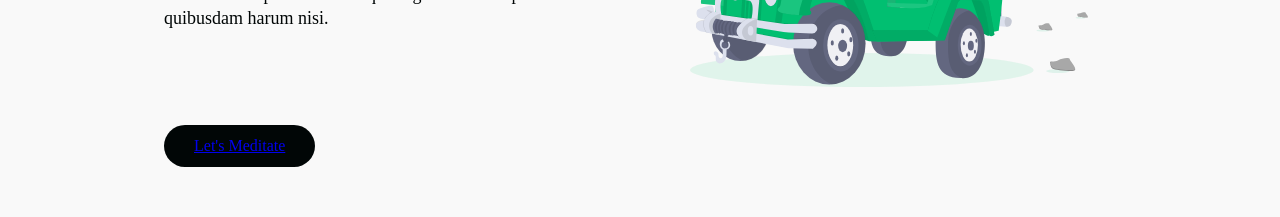
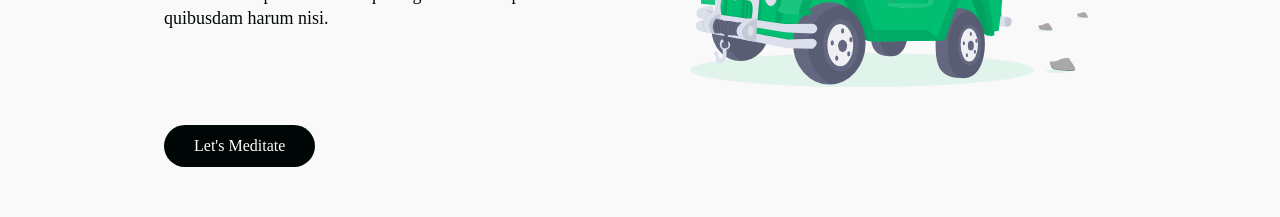
Before and after one commit to sashankneupane7/personal-website-frontend, a React (Create React App) app: page / in a window 1280 px wide. Shown: the part 1180-1397 px from the top of the page. Built offline with nearby package versions, Linux system fonts and the light colour scheme.

Commit message:
added useHistory

```diff
--- a/src/components/BlogFolder/BlogPage/SinglePost.js
+++ b/src/components/BlogFolder/BlogPage/SinglePost.js
@@ -149,7 +149,10 @@ const SinglePost = () => {
 		try {
 			await axios.delete(`${config.serverURL}/api/posts/` + path, {
 				data: { username: user.username },
-			});
+			})
+			console.log("deleted")
+			window.location.reload();
+
 		} catch (err) {}
 	};
 
--- a/src/components/ButtonElement.js
+++ b/src/components/ButtonElement.js
@@ -1,5 +1,5 @@
 import styled from 'styled-components'
-import {Link} from 'react-scroll'
+import {Link} from 'react-router-dom'
 
 export const Button = styled(Link)`
   border-radius: 50px;
@@ -15,6 +15,7 @@ export const Button = styled(Link)`
   align-items: center;
   transition: all 0.2s ease-in-out;
   -webkit-tap-highlight-color: transparent;
+  text-decoration: none;
 
   &:hover {
     transition: all 0.2s ease-in-out;
--- a/src/components/ProjectFolder/ProjectPage/ProjectElements.js
+++ b/src/components/ProjectFolder/ProjectPage/ProjectElements.js
@@ -1,6 +1,5 @@
 import styled from 'styled-components';
 import {Button} from '../../ButtonElement'
-import {Link} from 'react-router-dom'
 
 export const ProjectContainer = styled.div`
   color: white;
@@ -121,7 +120,7 @@ export const ProjectElement = ({id, dark, imgStart, topline, headline, descripti
 							</TextWrapper>
 							<BtnWrap>
 								<Button
-									to="home"
+									to="/projects/meditation"
 									smooth={true}
 									duration={500}
 									spy={true}
@@ -129,7 +128,7 @@ export const ProjectElement = ({id, dark, imgStart, topline, headline, descripti
 									primary={primary ? 1 : 0}
 									dark={dark ? 1 : 0}
 								>
-									<Link to="/projects/meditation">{buttonLabel}</Link>
+									{buttonLabel}
 								</Button>
 							</BtnWrap>
 						</Column1>
--- a/src/components/navbar/Navbar.js
+++ b/src/components/navbar/Navbar.js
@@ -78,7 +78,7 @@ const Navbar = (props) => {
 									<NavBtnLink to="/login">Login</NavBtnLink>
 								</NavBtn>
 								<NavBtn>
-									<NavBtnLink to="/Register">Register</NavBtnLink>
+									<NavBtnLink to="/register">Register</NavBtnLink>
 								</NavBtn>
 							</>
 						)}
--- a/src/pages/register.js
+++ b/src/pages/register.js
@@ -1,7 +1,7 @@
 import React, { useState } from "react";
 import styled from "styled-components";
 import axios from "axios";
-import { Link } from "react-router-dom";
+import { Link, useHistory } from "react-router-dom";
 import config from "../website-config"
 const RegisterContainer = styled.div`
     min-height: calc(100vh - 80px - 90px);
@@ -104,6 +104,7 @@ const Asterick = () => {
     )}
 
 const Register = () => {
+    let history = useHistory()
     const [name, setName] = useState("");
     const [firstname, setFirstName] = useState("")
     const [middlename, setMiddleName] = useState("");
@@ -119,7 +120,7 @@ const Register = () => {
         setName(newName);
         setError(false);
         try {
-            const res = await axios.post(`${config.serverURL}/api/auth/register`, {
+            await axios.post(`${config.serverURL}/api/auth/register`, {
                 name,
                 firstname,
                 middlename,
@@ -128,7 +129,7 @@ const Register = () => {
                 email,
                 password,
             });
-            res.data && window.location.replace("/login");
+            history.push("/login");
         } catch (err) {
             setError(true);
         }
```
